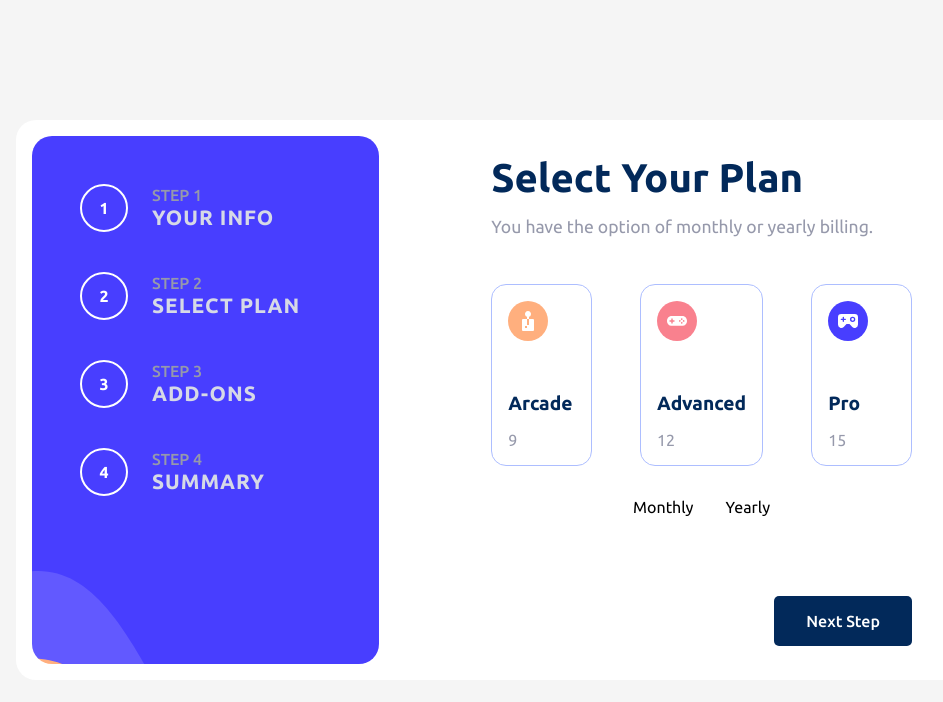
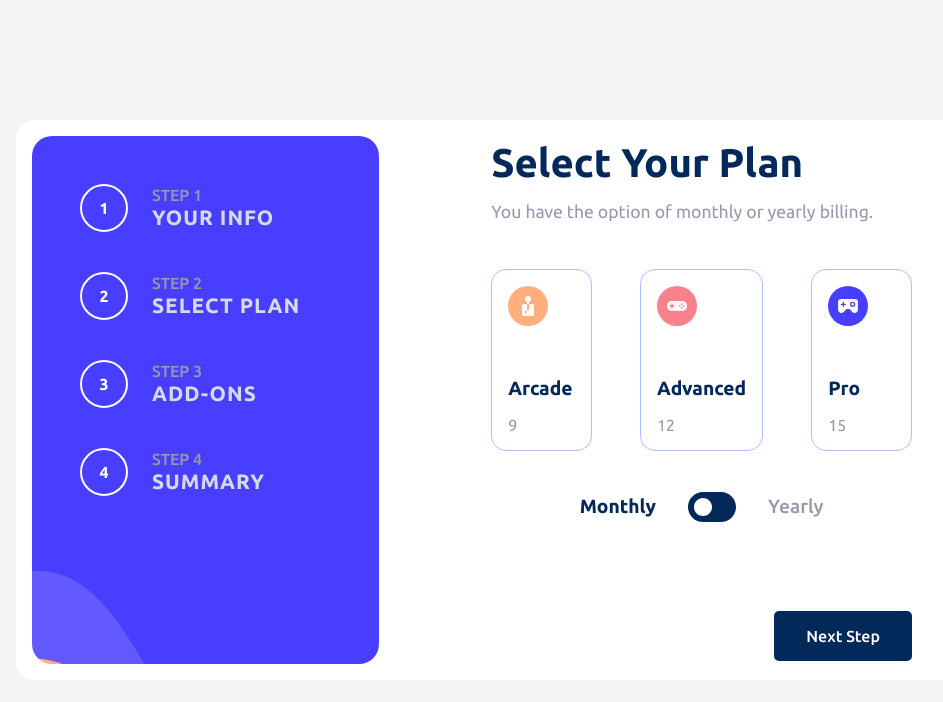
Before and after one commit to kaya70875/multi-step-form-react, a React (Vite) app in the folder multi-step-form/: page /select-plan in a window 1280 px wide. Shown: the top 702 px of the page, without its empty margins (112-1055 px from the left). Built offline with nearby package versions, Linux system fonts and the light colour scheme.

Commit message:
adding toggle

```diff
--- a/multi-step-form/src/components/forms/_ChsPlan.scss
+++ b/multi-step-form/src/components/forms/_ChsPlan.scss
@@ -40,8 +40,7 @@
     align-items: center;
     justify-content: center;
 
-    svg {
-        width: 20rem;
-        height: 20rem;
+    p{
+        font-size: 1.2rem;
     }
 }
--- a/multi-step-form/src/components/routes/ChsPlan.tsx
+++ b/multi-step-form/src/components/routes/ChsPlan.tsx
@@ -7,6 +7,9 @@ import '../forms/_ChsPlan.scss';
 import arcade from "../../assets/images/icon-arcade.svg";
 import advanced from "../../assets/images/icon-advanced.svg";
 import pro from "../../assets/images/icon-pro.svg";
+import toggleLeft from "../../assets/images/toggle-circle-right-svgrepo-com.svg";
+import toggleRight from "../../assets/images/toggle-circle-left-svgrepo-com.svg";
+import { useState } from "react";
 
 export default function ChsPlan() {
 
@@ -33,6 +36,8 @@ export default function ChsPlan() {
             imgSrc: pro,
         },
     ];
+
+    const [toggleState, setToggleState] = useState(false);
   return (
     <>
       <FormStepsSection />
@@ -58,8 +63,12 @@ export default function ChsPlan() {
             </div>
 
             <div className="toggle-wrapper">
-                <p>Monthly</p>
-                <p>Yearly</p>
+                <p style={!toggleState ? {color : "var(--marine-blue)" , fontWeight : '700'} : {color : "var(--cool-gray)" , fontWeight : '500' ,transition : '0.3s ease'}}>Monthly</p>
+                <img onClick={(e) => {
+                  setToggleState(!toggleState);
+                  e.currentTarget.classList.toggle('active');
+                }} src={toggleState ? toggleLeft : toggleRight} />
+                <p style={toggleState ? {color : "var(--marine-blue)" , fontWeight : '700'} : {color : "var(--cool-gray)" , fontWeight : '500' , transition : '0.3s ease'}}>Yearly</p>
             </div>
 
             <SubmitButton />
```
Also changed, not shown: multi-step-form/src/assets/images/toggle-circle-left-svgrepo-com.svg (added), multi-step-form/src/assets/images/toggle-circle-right-svgrepo-com.svg.
